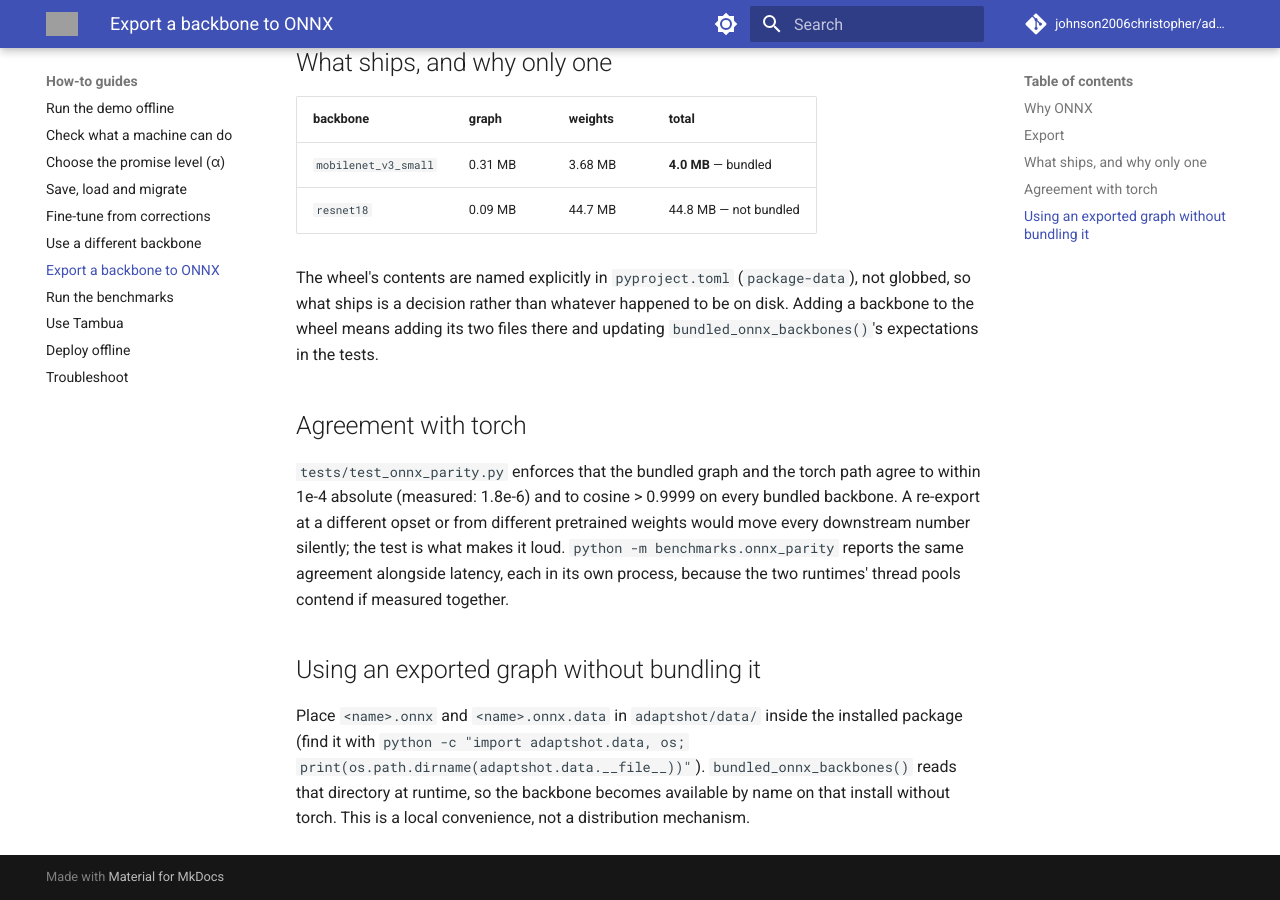
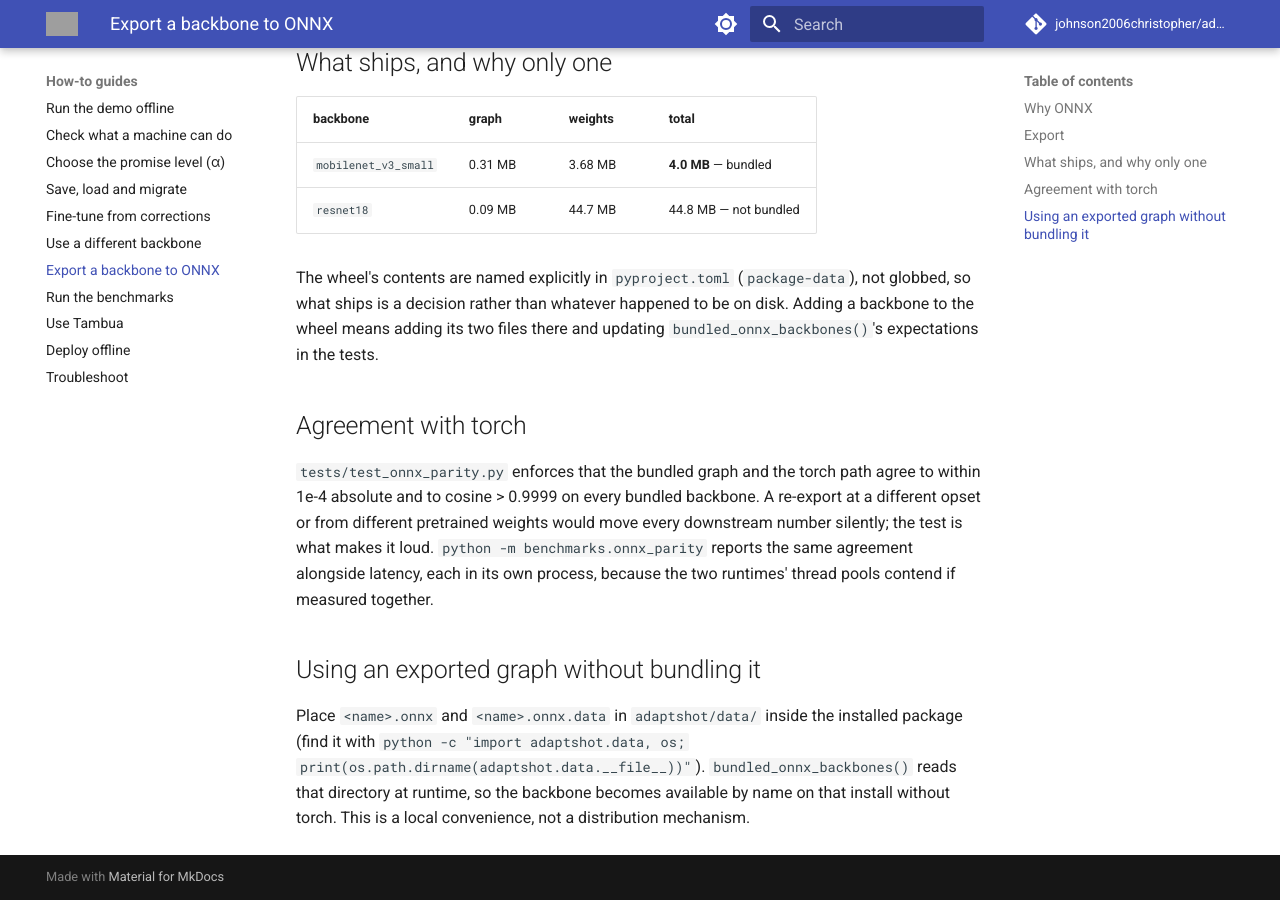
Before and after one commit to johnson2006christopher/adaptshot, an MkDocs documentation site: the page built from docs/how-to/export-a-backbone-to-onnx.md, in a window 1280 px wide and 900 px high, scrolled down 905 px. Built offline with MkDocs 1.6.1 and Material for MkDocs 9.7.7, drawn with Linux system fonts in a browser that asks for light colours; comment, search, counter and statistics services are not loaded; grey boxes are pictures that could not be loaded.

Commit message:
docs: ONNX export guide quotes only the enforced parity bound (#127)

```diff
--- a/docs/how-to/export-a-backbone-to-onnx.md
+++ b/docs/how-to/export-a-backbone-to-onnx.md
@@ -28,7 +28,7 @@ The wheel's contents are named explicitly in `pyproject.toml` (`package-data`),
 
 ## Agreement with torch
 
-`tests/test_onnx_parity.py` enforces that the bundled graph and the torch path agree to within 1e-4 absolute (measured: 1.8e-6) and to cosine > 0.9999 on every bundled backbone. A re-export at a different opset or from different pretrained weights would move every downstream number silently; the test is what makes it loud. `python -m benchmarks.onnx_parity` reports the same agreement alongside latency, each in its own process, because the two runtimes' thread pools contend if measured together.
+`tests/test_onnx_parity.py` enforces that the bundled graph and the torch path agree to within 1e-4 absolute and to cosine > 0.9999 on every bundled backbone. A re-export at a different opset or from different pretrained weights would move every downstream number silently; the test is what makes it loud. `python -m benchmarks.onnx_parity` reports the same agreement alongside latency, each in its own process, because the two runtimes' thread pools contend if measured together.
 
 ## Using an exported graph without bundling it
 
```
